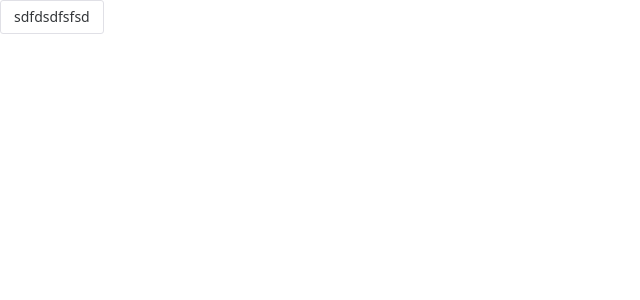
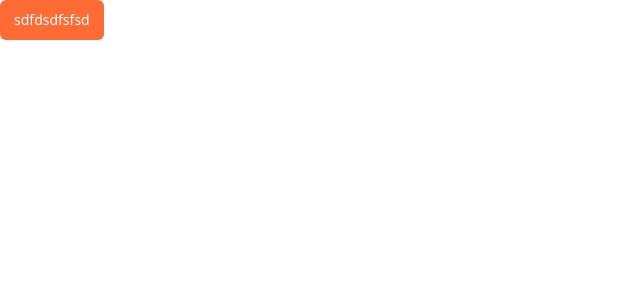
Before and after one commit to ljopiy/library, a Vue app in the folder frontend/: page / in a window 1280 px wide. Shown: the top 300 px of the page, without its empty margins (0-640 px from the left). Built offline with nearby package versions, Linux system fonts and the light colour scheme.

Commit message:
UI kit style

```diff
--- a/frontend/src/App.vue
+++ b/frontend/src/App.vue
@@ -1,8 +1,37 @@
 <script setup>
 import { RouterView } from 'vue-router'
+import { NConfigProvider } from 'naive-ui'
+
+const themeOverrides = {
+  common: {
+    primaryColor: '#FF6B35',
+    primaryColorHover: '#FF8A65',
+    primaryColorPressed: '#E55A2B',
+    primaryColorSuppl: '#FF8A65',
+    borderRadius: '6px'
+  },
+  Button: {
+    colorPrimary: '#FF6B35',
+    colorHoverPrimary: '#FF8A65',
+    colorPressedPrimary: '#E55A2B',
+    borderPrimary: '#FF6B35',
+    borderRadius: '8px',
+    heightMedium: '40px'
+  },
+  Input: {
+    borderRadius: '6px',
+    border: '1px solid #E0E0E0',
+    borderFocus: '1px solid #FF6B35',
+    borderHover: '1px solid #FF8A65',
+    boxShadowFocus: '0 0 0 2px rgba(255, 107, 53, 0.2)'
+  }
+}
 </script>
 
 <template>
-  <router-view />
+  <NConfigProvider :theme-overrides="themeOverrides">
+    <RouterView />
+  </NConfigProvider>
 </template>
+
 <style scoped></style>
--- a/frontend/src/components/ui/test.vue
+++ b/frontend/src/components/ui/test.vue
@@ -1,5 +1,5 @@
 <template>
-  <NButton>sdfdsdfsfsd</NButton>
+  <NButton type="primary">sdfdsdfsfsd</NButton>
 </template>
 
 <script setup>
--- a/frontend/src/main.js
+++ b/frontend/src/main.js
@@ -35,9 +35,11 @@ const pinia = createPinia()
 pinia.use(piniaPluginPersistedstate)
 
 const app = createApp(App)
+
+app.use(pinia)
+app.use(router)
 app.use(NaiveUI, {
   themeOverrides: themeOverrides
 })
-app.use(pinia)
-app.use(router)
+
 app.mount('#app')
```
